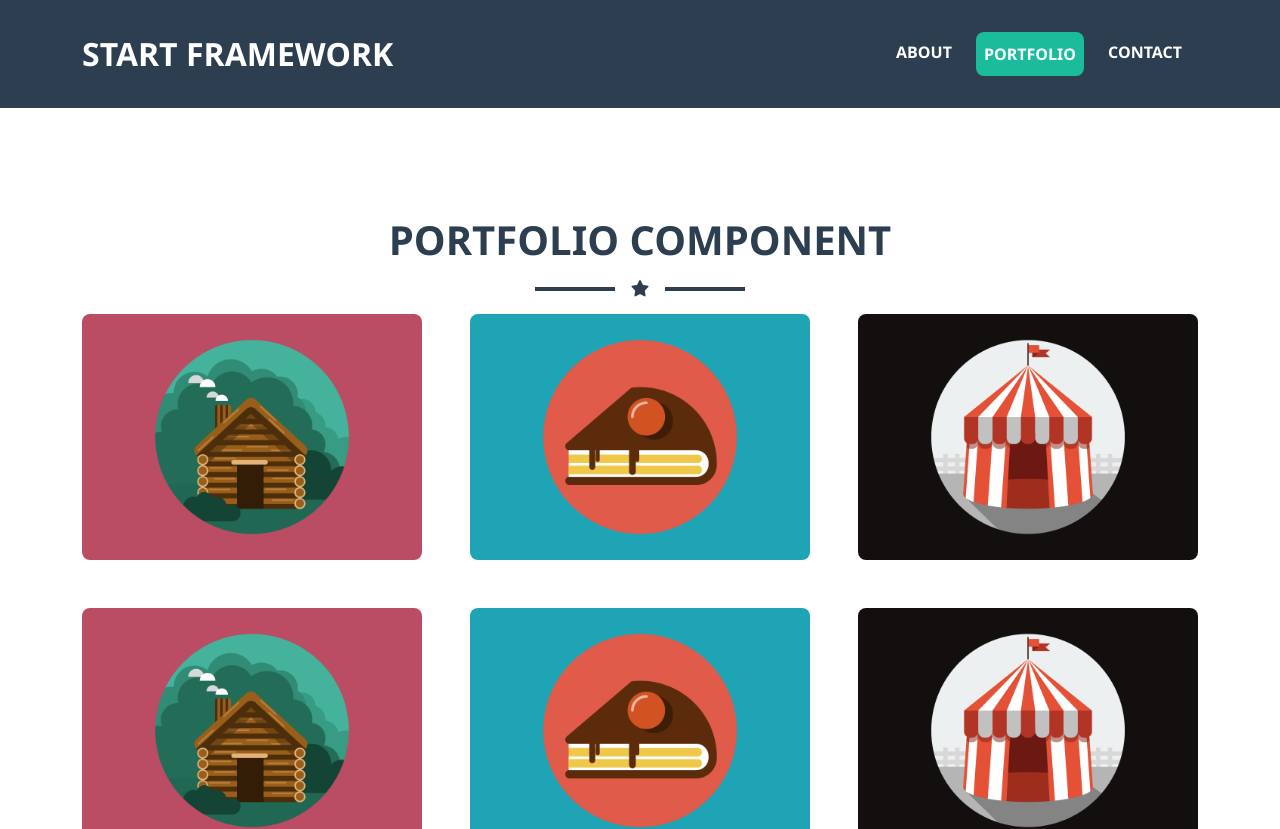
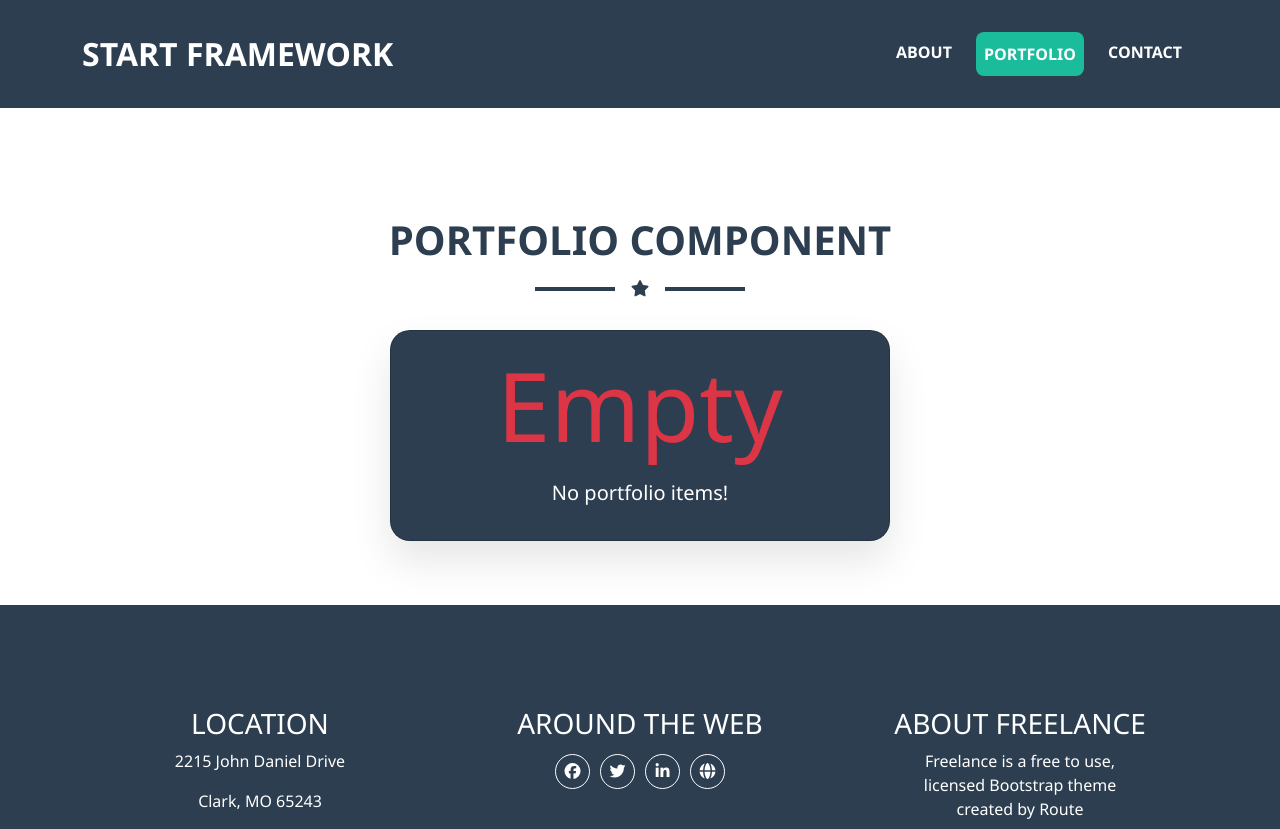
Before and after one commit to mariam-ossama/Welcome-Angular, an Angular app: page /portfolio in a window 1280 px wide. Shown: the top 829 px of the page. Built offline with nearby package versions, Linux system fonts and the light colour scheme.

Commit message:
handling the empty portfolio images array

```diff
--- a/src/app/components/portfolio/portfolio.css
+++ b/src/app/components/portfolio/portfolio.css
@@ -44,3 +44,28 @@ img {
 .modal-body {
     padding: 0;
 }
+
+ .not-found-wrapper {
+  display: flex;
+  justify-content: center;
+  align-items: center;
+  padding: 1rem;
+}
+
+.not-found-card {
+  max-width: 500px;
+  width: 100%;
+  border-radius: 20px;
+  box-shadow: 0 20px 40px rgba(0, 0, 0, 0.1);
+  background-color: #2C3E50;
+  transition: transform 0.3s ease-in-out;
+}
+
+.not-found-card:hover {
+  transform: translateY(-4px);
+}
+
+.not-found-card h1 {
+  font-size: 6rem;
+  margin-bottom: 1rem;
+}
--- a/src/app/components/portfolio/portfolio.html
+++ b/src/app/components/portfolio/portfolio.html
@@ -21,6 +21,16 @@
                     <img [src]="image" alt="Portfolio Image" class="w-100 d-block">
                 </div>
             </div>
+            } @empty {
+                <section class="not-found-wrapper">
+  <div class="card not-found-card text-center">
+    <div class="card-body">
+      <h1 class="display-1 text-danger">Empty</h1>
+      <p class="lead text-white">No portfolio items!</p>
+    </div>
+  </div>
+</section>
+
             }
             <div class="modal fade rounded-0" id="modal1" tabindex="-1" aria-labelledby="exampleModalLabel"
                         aria-hidden="true">
--- a/src/app/components/portfolio/portfolio.ts
+++ b/src/app/components/portfolio/portfolio.ts
@@ -8,12 +8,12 @@ import { Component } from '@angular/core';
 })
 export class Portfolio {
   images: string[] = [
-    "/images/portfolio/poert1.png",
-    "/images/portfolio/port2.png",
-    "/images/portfolio/port3.png",
-    "/images/portfolio/poert1.png",
-    "/images/portfolio/port2.png",
-    "/images/portfolio/port3.png"
+    // "/images/portfolio/poert1.png",
+    // "/images/portfolio/port2.png",
+    // "/images/portfolio/port3.png",
+    // "/images/portfolio/poert1.png",
+    // "/images/portfolio/port2.png",
+    // "/images/portfolio/port3.png"
   ]
   selectedImage: string = '';
 
```
